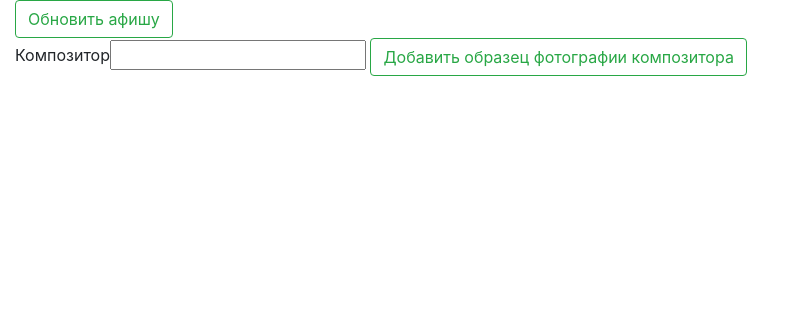
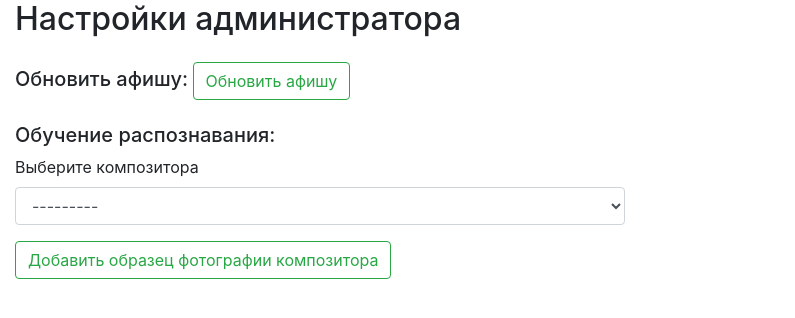
Before and after one commit to hazzus/symphon.io, a Django app: template symphonio/templates/admin_page.html in a window 1280 px wide. Shown: the part 86-404 px from the top of the page, without its empty margins (0-795 px from the left). Run offline with Django 3.2, Linux system fonts and the light colour scheme; the template is opened without the code that fills it: values that come from a table or form of the project are taken from there, others are empty; the visitor is signed in with stand-in values (Sample User, id 1); some libraries are stand-ins or nearby versions.

Commit message:
admin_page added

```diff
--- /dev/null
+++ b/symphonio/admin_page/forms.py
@@ -0,0 +1,15 @@
+from django import forms
+from compface.models import Composer
+
+class AddPhotoToComposerForm(forms.Form):
+    composer = forms.ModelChoiceField(
+        queryset=Composer.objects.all(),
+        widget=forms.Select(
+            attrs={'class': 'form-control', 'placeholder': 'Выберите композитора'}
+        )
+    )
+    photo = forms.ImageField(
+        widget=forms.FileInput(
+            attrs={'style': 'display: none;'}
+        )
+    )
--- a/symphonio/admin_page/urls.py
+++ b/symphonio/admin_page/urls.py
@@ -2,6 +2,6 @@ from django.urls import path, include
 from . import views
 
 urlpatterns = [
-    path('admin_page', views.admin_page, name='admin_page'),
+    path('admin_page/', views.admin_page, name='admin_page'),
     path('add_photo', views.add_composer_photo, name='add_photo')
 ]
--- a/symphonio/templates/admin_page.html
+++ b/symphonio/templates/admin_page.html
@@ -1,20 +1,40 @@
 {% extends 'base.html' %}
 
 {% block content %}
-    {% if user.is_superuser %}
+    <h2> Настройки администратора </h2>
+    <div class="row mt-4">
+        <div class="col-12 col-md-6">
+            <form enctype="multipart/form-data" action="/add_photo" method="post" id="form">
                 {% csrf_token %}
-        <form class="form-inline my-2 my-lg-0">
-            <a class="btn btn-outline-success my-2 my-sm-0" href="{% url 'update' %}">Обновить афишу</a>
-        </form>
-        {{ form.data }}
-        <div>
-            <label for="kek">Композитор</label><input type="text" name="composer_id" id="kek">
+                <div class="form-group">
+                    <label><h5>Обновить афишу:</h5></label>
+                    <a class="btn btn-outline-success" href="{% url 'update' %}">Обновить афишу</a>
+                </div>
+                <h5> Обучение распознавания: </h5>
+                <div class="form-group">
+                    <label>Выберите композитора</label>
+                    {{ form.composer }}
+                </div>
+                <div class="form-group ">
                     <label class="btn btn-outline-success my-2 my-sm-0" id="photoField">
                         {{ form.photo }}
                         Добавить образец фотографии композитора
                     </label>
                 </div>
+                {% if success %}
+                    <div class="alert alert-success">
+                        <h2> Успешно обучено </h2>
+                    </div>
                 {% endif %}
+                {% if danger %}
+                    <div class="alert alert-danger">
+                        <h2> Ваша фотография не подходит </h2>
+                    </div>
+                {% endif %}
+            </form>
+
+        </div>
+    </div>
     {% load static %}
     <script src="{% static 'js/admin_page.js' %}"></script>
 {% endblock %}
```
Also changed, not shown: symphonio/admin_page/views.py (+14 -16 lines). Lines whose indentation alone changed are shown as unchanged.
